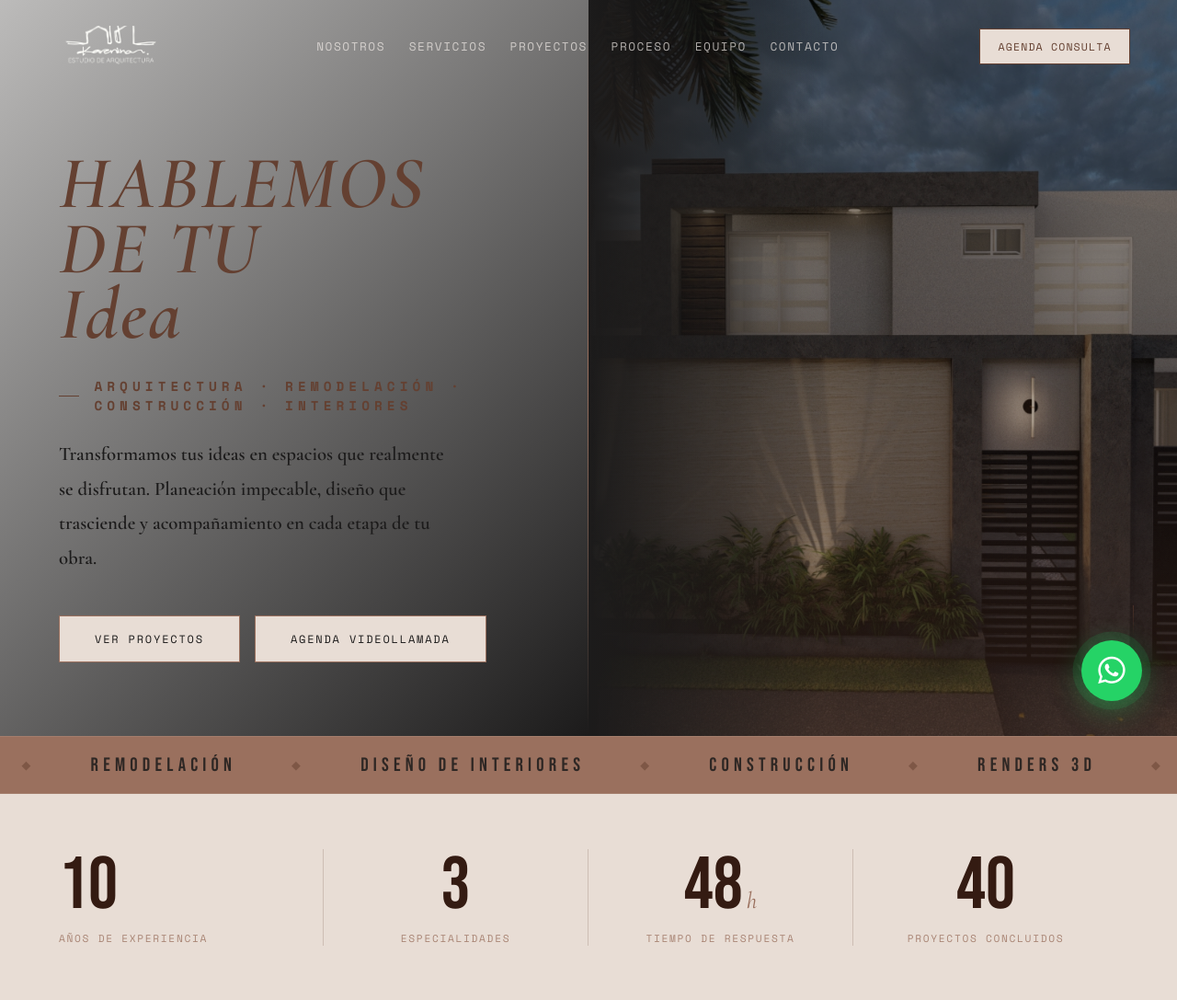
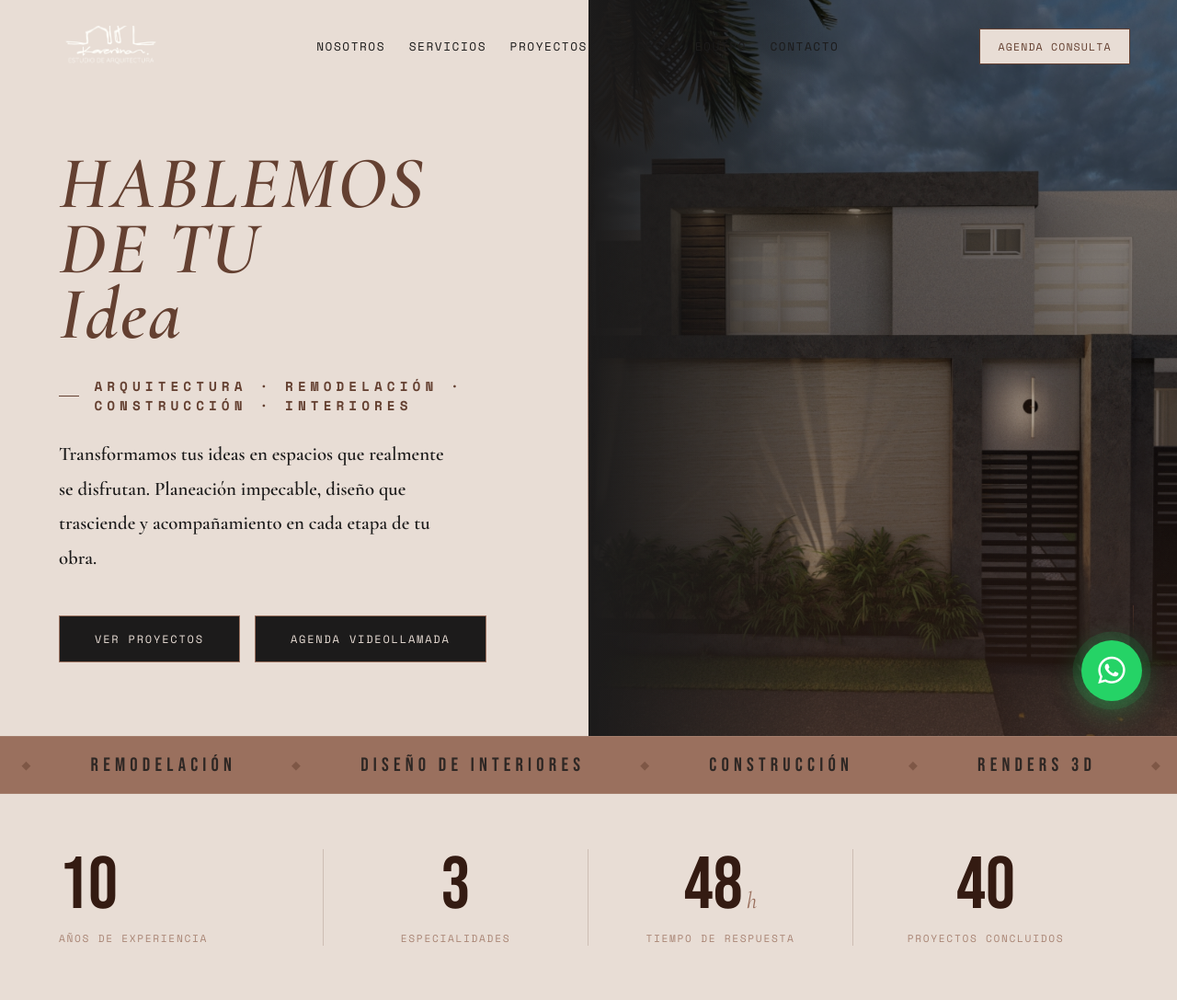
Before and after one commit to abnerck/karenina-estudio, a Flask app: page / in a window 1280 px wide. Shown: the top 1087 px of the page at 92% size. Run offline with Flask 3, Linux system fonts and the light colour scheme; some libraries are stand-ins or nearby versions.

Commit message:
Ajustes con KE: fondo blanco, faltan detalles

```diff
--- a/templates/index.html
+++ b/templates/index.html
@@ -111,7 +111,7 @@ nav.scrolled {
 .nav-links a {
   font-family: 'Space Mono', monospace; font-size: clamp(0.65rem, 1vw, 0.8rem);
   letter-spacing: 0.12em; text-transform: uppercase;
-  color: rgba(242,237,232,0.7); text-decoration: none;
+  color: var(--cream); text-decoration: none;
   position: relative; transition: color 0.3s; white-space: nowrap;
 }
 .nav-links a::after {
@@ -159,7 +159,7 @@ nav.scrolled {
   display: flex; flex-direction: column;
   justify-content: flex-end; padding: 0 64px 80px;
   position: relative; z-index: 2;
-  background: linear-gradient(135deg, var(--dark2) 0%, var(--dark) 100%);
+  background: var(--warm);
 }
 .hero-left::after {
   content: ''; position: absolute; right: 0; top: 0; bottom: 0;
@@ -216,8 +216,8 @@ nav.scrolled {
 .btn-fill {
   font-family: 'Space Mono', monospace; font-size: 0.75rem;
   letter-spacing: 0.15em; text-transform: uppercase;
-  padding: 16px 38px; background: var(--warm);
-  color: var(--cream); text-decoration: none;
+  padding: 16px 38px; background: var(--dark);
+  color: var(--warm); text-decoration: none;
   border: 1px solid var(--primary); transition: all 0.35s; cursor: none;
 }
 .btn-fill:hover { background: transparent; color: var(--dark); }
```
